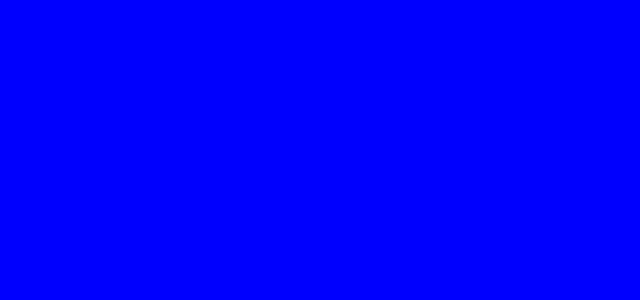
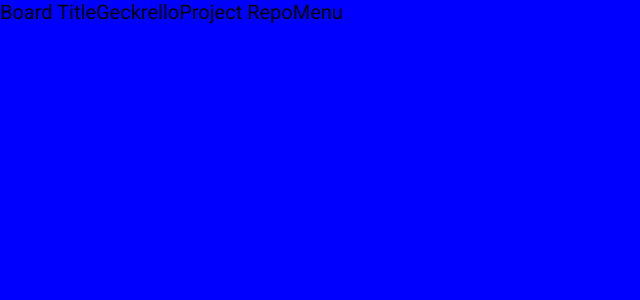
Before and after one commit to darrylgit/v11-geckos-team-03, a React (Create React App) app: page / in a window 1280 px wide. Shown: the top 300 px of the page, without its empty margins (0-640 px from the left). Built offline with nearby package versions, Linux system fonts and the light colour scheme.

Commit message:
Create NavBar component and apply rudimentary styling

```diff
--- a/public/index.html
+++ b/public/index.html
@@ -24,6 +24,10 @@
       Learn how to configure a non-root public URL by running `npm run build`.
     -->
     <title>Geckrello - A Trello Front-End Clone</title>
+    <link
+      href="https://fonts.googleapis.com/css?family=Roboto:300,400,500,700&display=swap"
+      rel="stylesheet"
+    />
   </head>
   <body>
     <noscript>You need to enable JavaScript to run this app.</noscript>
--- a/src/components/app/App.js
+++ b/src/components/app/App.js
@@ -1,5 +1,5 @@
 import React from "react";
-import "./App.scss";
+import NavBar from "../navbar/NavBar";
 
 class App extends React.Component {
   constructor(props) {
@@ -8,7 +8,11 @@
   }
 
   render() {
-    return <div className="App"></div>;
+    return (
+      <div className="App">
+        <NavBar></NavBar>
+      </div>
+    );
   }
 }
 
--- a/src/index.css
+++ b/src/index.css
@@ -12,3 +12,11 @@
   box-sizing: border-box;
   height: 100vh;
   background-color: blue; }
+
+body {
+  font-family: "Roboto", "Arial", sans-serif; }
+
+.NavBar {
+  display: flex;
+  flex-direction: row;
+  font-size: 2em; }
--- a/src/sass/base/_typography.scss
+++ b/src/sass/base/_typography.scss
@@ -0,0 +1,3 @@
+body {
+  font-family: "Roboto", "Arial", sans-serif;
+}
--- a/src/sass/components/_navbar.scss
+++ b/src/sass/components/_navbar.scss
@@ -0,0 +1,5 @@
+.NavBar {
+  display: flex;
+  flex-direction: row;
+  font-size: 2em;
+}
```
